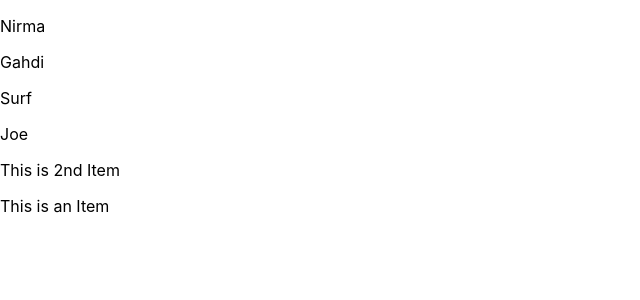
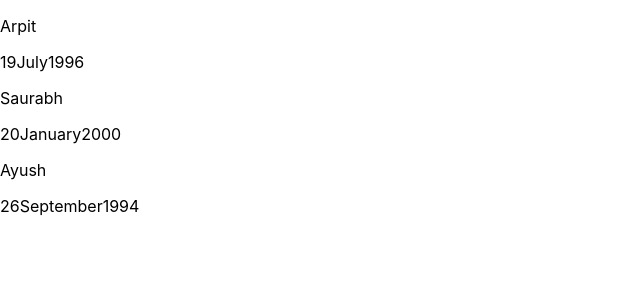
Before and after one commit to Ankit0978/React, a React (Create React App) app: page / in a window 1280 px wide. Shown: the top 300 px of the page, without its empty margins (0-640 px from the left). Built offline with nearby package versions, Linux system fonts and the light colour scheme.

Commit message:
20Jancomiit.

```diff
--- a/src/App.js
+++ b/src/App.js
@@ -9,7 +9,9 @@
 //  import  from "./Components./Item";
 
 import Item1 from "./Components/Item1";
-import Item2 from './Components/Item2';
+// import Item2 from './Components/Item2';
+// import Item3 from "./Components/Item3";
+import Itemdate1 from './Components/ItemDate1';
 
 //  import Practice from "./Components/practice"
 // import src from '*.avif';
@@ -84,18 +86,28 @@
 // export default App;
 
 function App () {
+
+  const secondItemname = "Saurabh"
+  const firstName = "Arpit"
+  const thirdName = "Ayush"
   return(
     <div>
-    <Item1></Item1>
-   <Item2></Item2>
-    <p>This is an Item</p>
+    <Item1 name = {firstName}></Item1>
+    <Itemdate1 day = "19" month ="July" year = "1996"></Itemdate1>
+   {/* <Item2></Item2> */}
+   <Item1 name = {secondItemname}></Item1>
+   <Itemdate1 day = "20" month ="January" year = "2000"></Itemdate1>
+
+   <Item1 name = {thirdName}></Item1>
+
+   {/* <Item3></Item3> */}
+   <Itemdate1 day = "26" month ="September" year = "1994"></Itemdate1>
+    {/* <p>This is an Item</p> */}
     </div>
 
   );
 
-  {
 
-  }
 
 
 
--- a/src/Components/Item1.js
+++ b/src/Components/Item1.js
@@ -3,13 +3,12 @@
 
 
 
-function Item1 (){
+function Item1 (props){
+
+    const itemName = props.name;
     return(
     <div>
-     <p> Nirma</p>
-     <p> Gahdi</p>
-     <p> Surf</p>
-     <p> Joe</p>
+     <p> {itemName}</p>
     </div>
     );
 }
--- /dev/null
+++ b/src/Components/Item3.js
@@ -0,0 +1,9 @@
+import React from "react";
+
+function Item3() {
+    return (
+        <p>This is a test element</p>
+    );
+}
+
+export default Item3;
--- /dev/null
+++ b/src/Components/ItemDate1.css
@@ -0,0 +1,4 @@
+.mfgdate{
+    text-align: center;
+    background-color: aqua;
+}
--- /dev/null
+++ b/src/Components/ItemDate1.js
@@ -0,0 +1,19 @@
+import React from "react";
+import "./ItemDate1.css";
+function Itemdate1 (props) {
+        const day = props.day;
+        const month = props.month;
+        const year = props.year;
+    return (
+
+
+        <div classname = "mfgdate">
+            <span>{day}</span>
+            <span>{month}</span>
+            <span>{year}</span>
+        </div>
+    )
+
+}
+
+export default Itemdate1;
```
